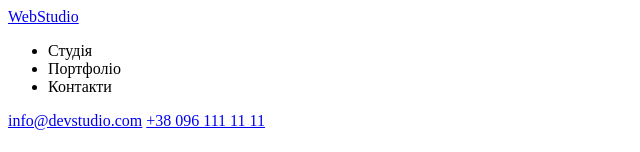
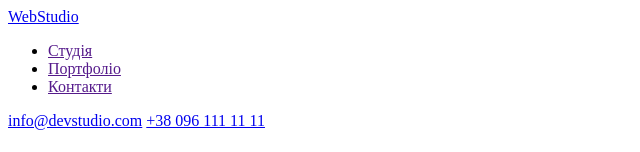
Before and after one commit to anigvo/goit-markup-hw-01, a plain HTML site: page index.html in a window 1280 px wide. Shown: the top 152 px of the page, without its empty margins (0-640 px from the left). Drawn offline with Linux system fonts and the light colour scheme.

Commit message:
Update index.html

```diff
--- a/index.html
+++ b/index.html
@@ -11,9 +11,9 @@
       <nav>
         <a href="/">WebStudio</a>
         <ul>
-          <li>Студія</li>
-          <li>Портфоліо</li>
-          <li>Контакти</li>
+          <li><a href="">Студія</a></li>
+          <li><a href="">Портфоліо</a></li>
+          <li><a href="">Контакти</a></li>
         </ul>
       </nav>
       <a href="mailto:info@devstudio.com">info@devstudio.com</a>
```
